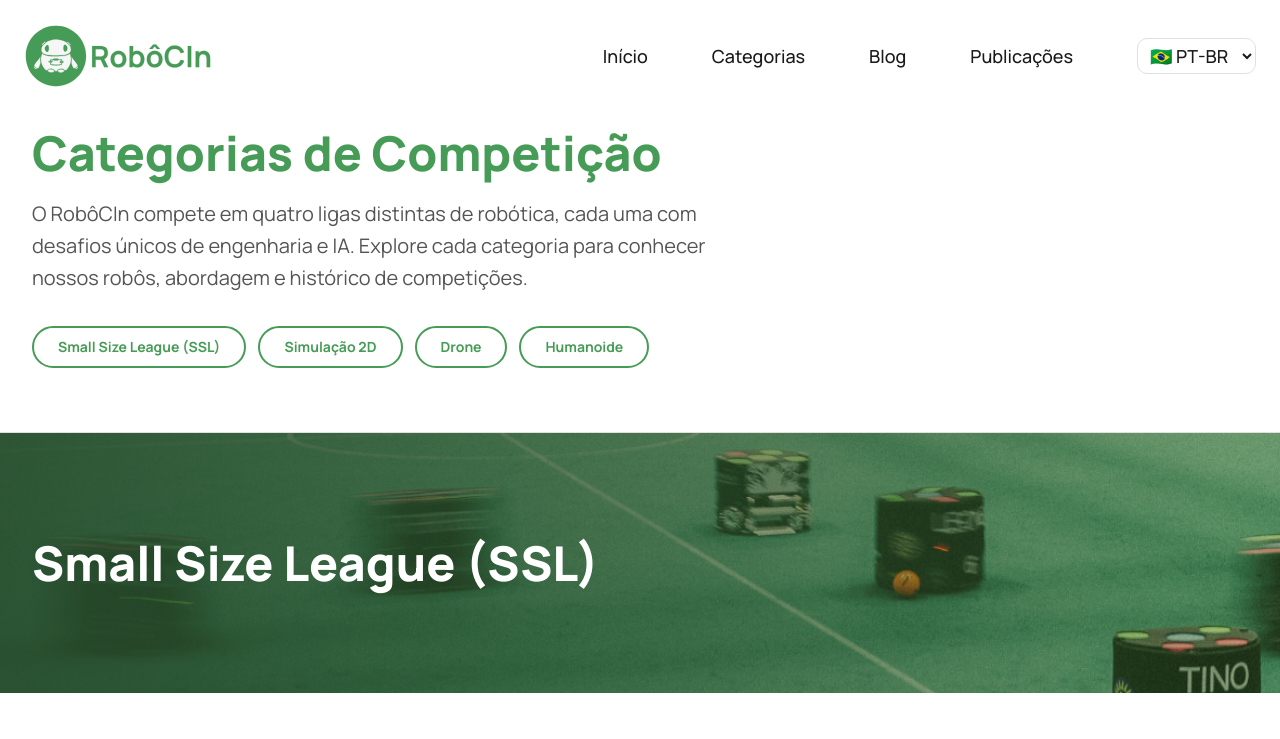
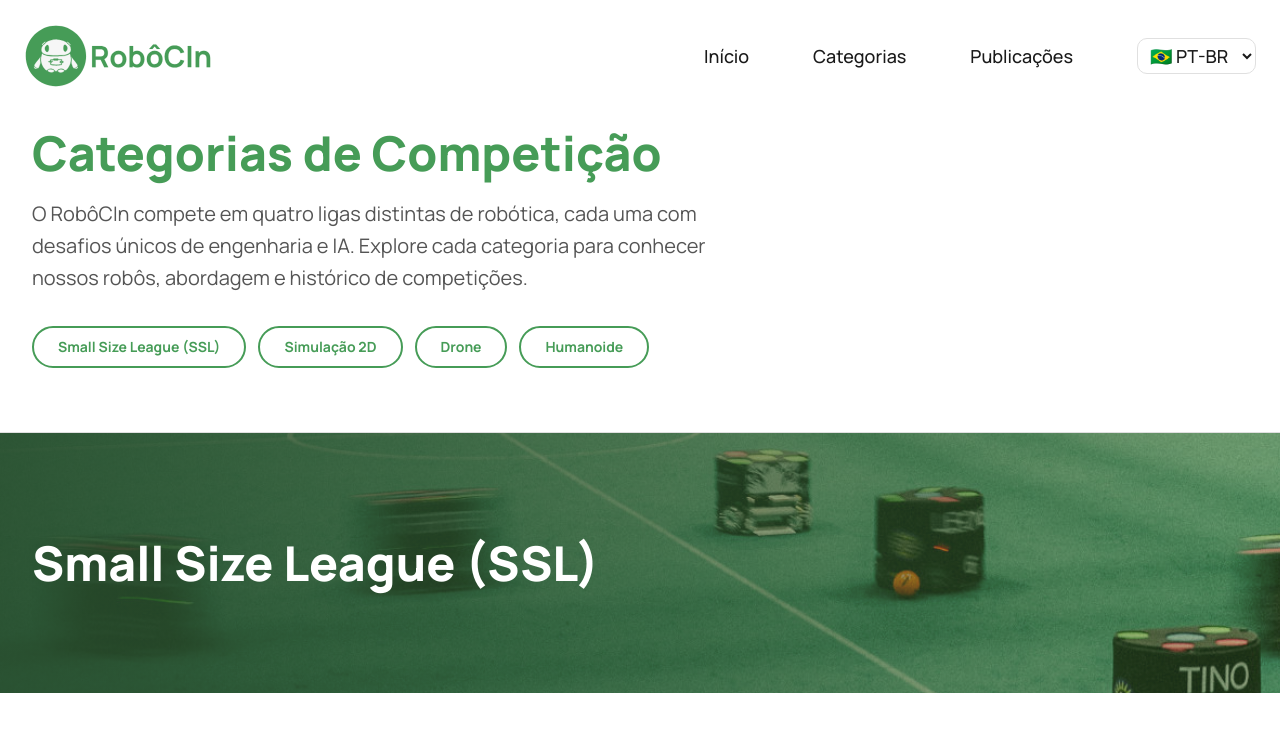
Before and after one commit to robocin/robocin-website, a React (Vite) app: page /categories in a window 1280 px wide. Shown: the top 739 px of the page. Built offline with nearby package versions, Linux system fonts and the light colour scheme.

Commit message:
fix: omit blog from navbar while there is no real blog content

```diff
--- a/src/components/Navbar/Navbar.jsx
+++ b/src/components/Navbar/Navbar.jsx
@@ -31,7 +31,8 @@ function Navbar() {
         <ul className={`${styles.links} ${menuOpen ? styles.linksOpen : ''}`}>
           <li><NavLink to="/" end onClick={close}>{t('nav.home')}</NavLink></li>
           <li><NavLink to="/categories" onClick={close}>{t('nav.categories')}</NavLink></li>
-          <li><NavLink to="/blog" onClick={close}>{t('nav.blog')}</NavLink></li>
+          {/* The 'blog' option will be hidden from the navbar while there is no content for the blog. */}
+          {/* <li><NavLink to="/blog" onClick={close}>{t('nav.blog')}</NavLink></li> */}
           <li><NavLink to="/publications" onClick={close}>{t('nav.publications')}</NavLink></li>
           <li>
             <select
```
